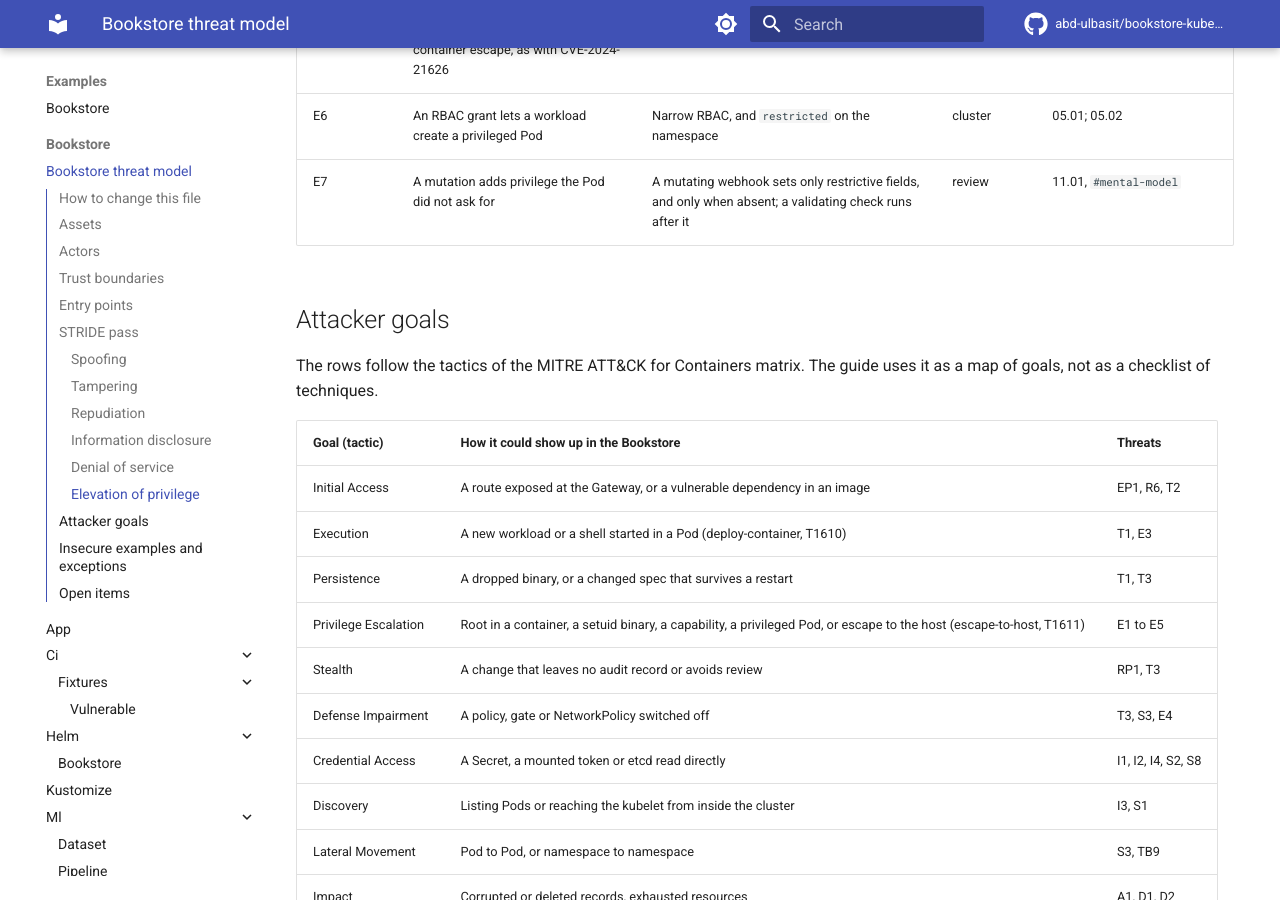
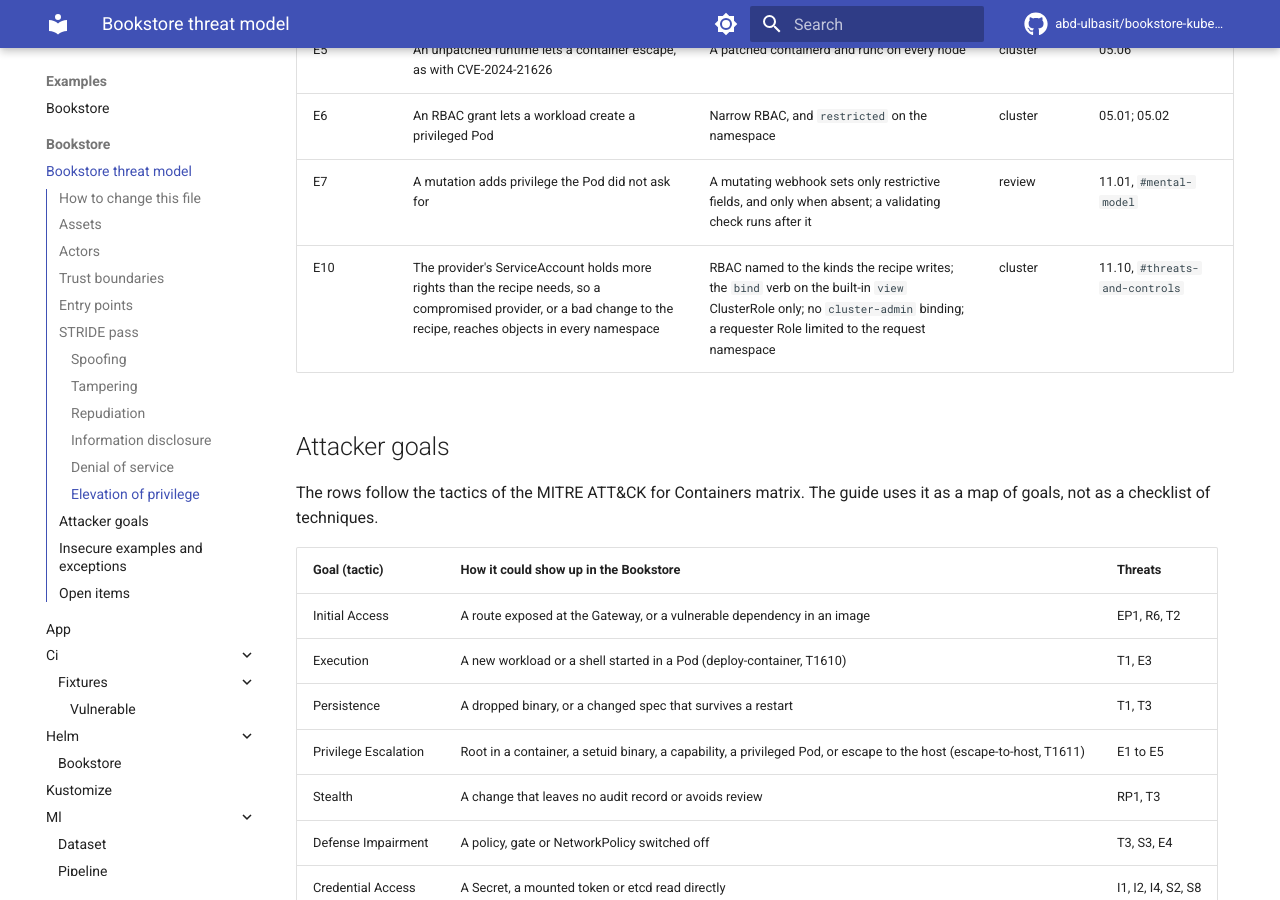
Before and after one commit to abd-ulbasit/bookstore-kubernetes-guide, an MkDocs documentation site: the page built from full-guide/examples/bookstore/THREAT-MODEL.md, in a window 1280 px wide and 900 px high, scrolled down 5534 px. Built offline with MkDocs 1.6.1 and Material for MkDocs 9.7.7, drawn with Linux system fonts in a browser that asks for light colours; comment, search, counter and statistics services are not loaded.

```diff
--- a/full-guide/examples/bookstore/THREAT-MODEL.md
+++ b/full-guide/examples/bookstore/THREAT-MODEL.md
@@ -138,6 +138,7 @@ guide yet). Part 00 ch.08 names the enforcer of each baseline field.
 | E5 | An unpatched runtime lets a container escape, as with CVE-2024-21626 | A patched containerd and runc on every node | cluster | 05.06 <!-- link-later: 05.06 --> |
 | E6 | An RBAC grant lets a workload create a privileged Pod | Narrow RBAC, and `restricted` on the namespace | cluster | 05.01; 05.02 |
 | E7 | A mutation adds privilege the Pod did not ask for | A mutating webhook sets only restrictive fields, and only when absent; a validating check runs after it | review | 11.01, `#mental-model` |
+| E10 | The provider's ServiceAccount holds more rights than the recipe needs, so a compromised provider, or a bad change to the recipe, reaches objects in every namespace | RBAC named to the kinds the recipe writes; the `bind` verb on the built-in `view` ClusterRole only; no `cluster-admin` binding; a requester Role limited to the request namespace | cluster | 11.10, `#threats-and-controls` |
 
 ## Attacker goals
 
```
Also changed, not shown: 1 other file.
